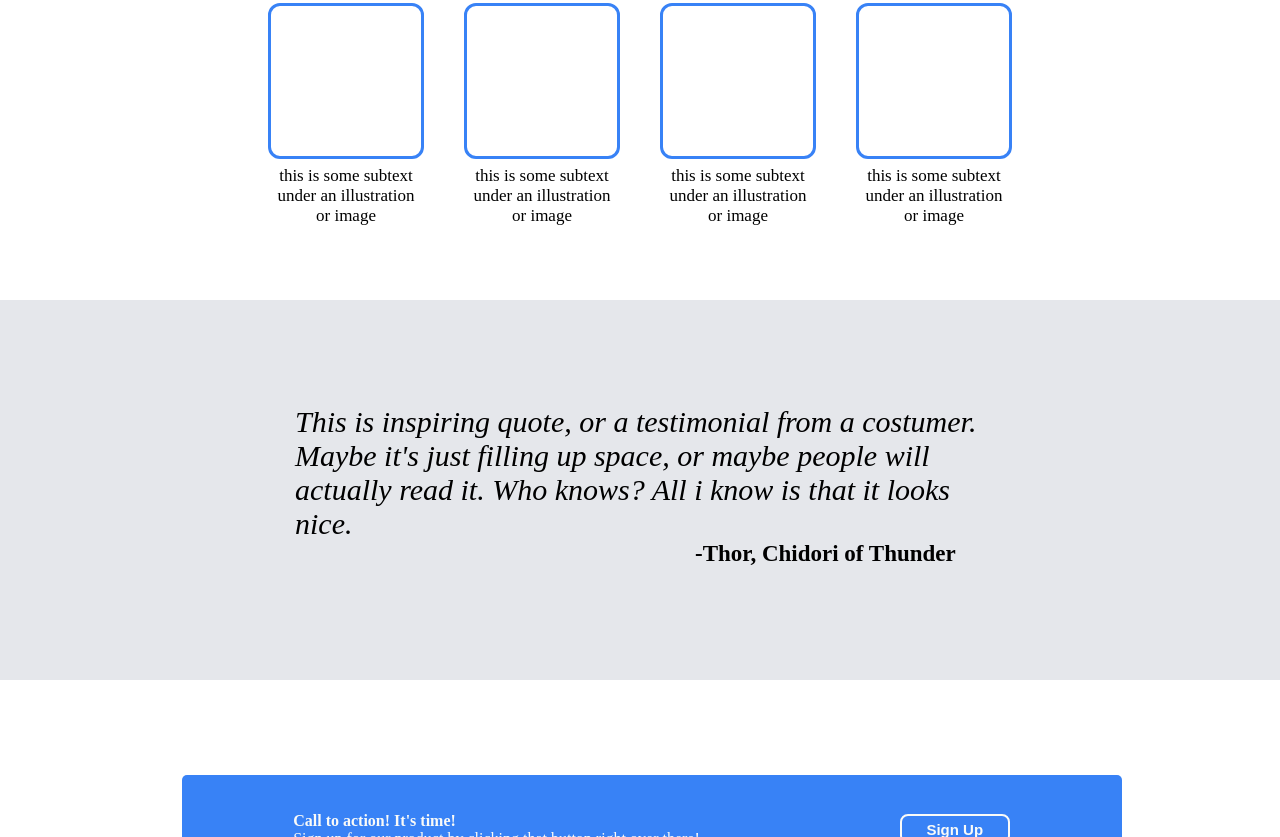
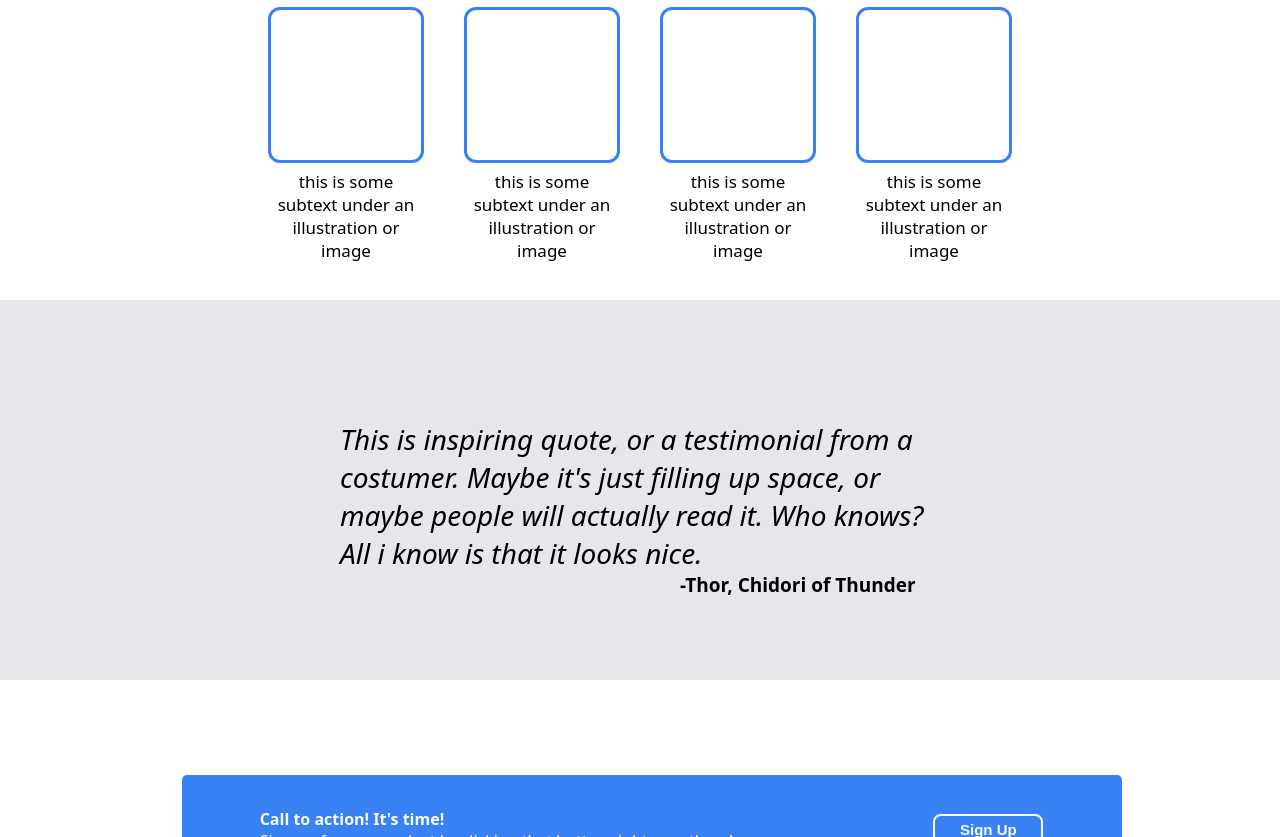
Before and after one commit to Klickeer/TheFirstStylizedWebsite, a plain HTML site: page index.html in a window 1280 px wide. Shown: the part 599-1436 px from the top of the page. Drawn offline with Linux system fonts and the light colour scheme.

Commit message:
fixed the css error

```diff
--- a/style.css
+++ b/style.css
@@ -1,5 +1,6 @@
 body{
     margin: 0;
+    font-family: system-ui, -apple-system, BlinkMacSystemFont, 'Segoe UI', Roboto, Oxygen, Ubuntu, Cantarell, 'Open Sans', 'Helvetica Neue', sans-serif;
 }
 
 header{
@@ -56,7 +57,7 @@ header{
 }
 
 #main-text{
-    width: 400px;
+    width: 478px;
     color: #f9faf8;
 
 }
@@ -129,19 +130,20 @@ button {
 }
 
 #citation-text-cotnainer{
-    height: 170px;
-    width: 690px;
+    height: 140px;
+    width: 600px;
 }
 
 #citation-text{
-    font-size: 30px;
+    font-size: 28px;
     font-style: italic;
+    font-weight: 100;
 }
 
 #citation-author{
-    font-weight: bolder;
-    font-size: 23px;
-    margin-left: 400px;
+    font-weight: 900;
+    font-size: 19px;
+    margin-left: 340px;
 }
 
 #registration-container{
```
